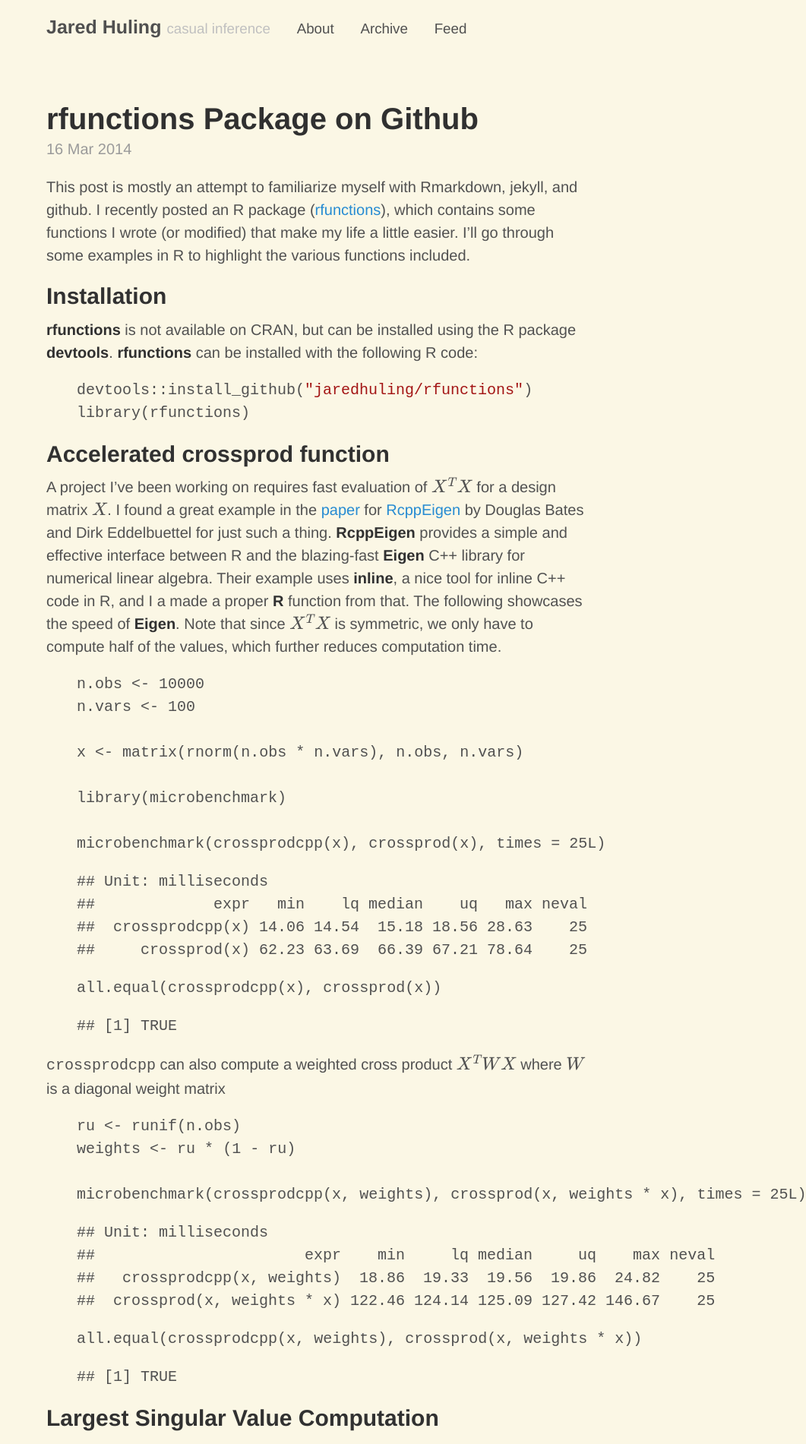
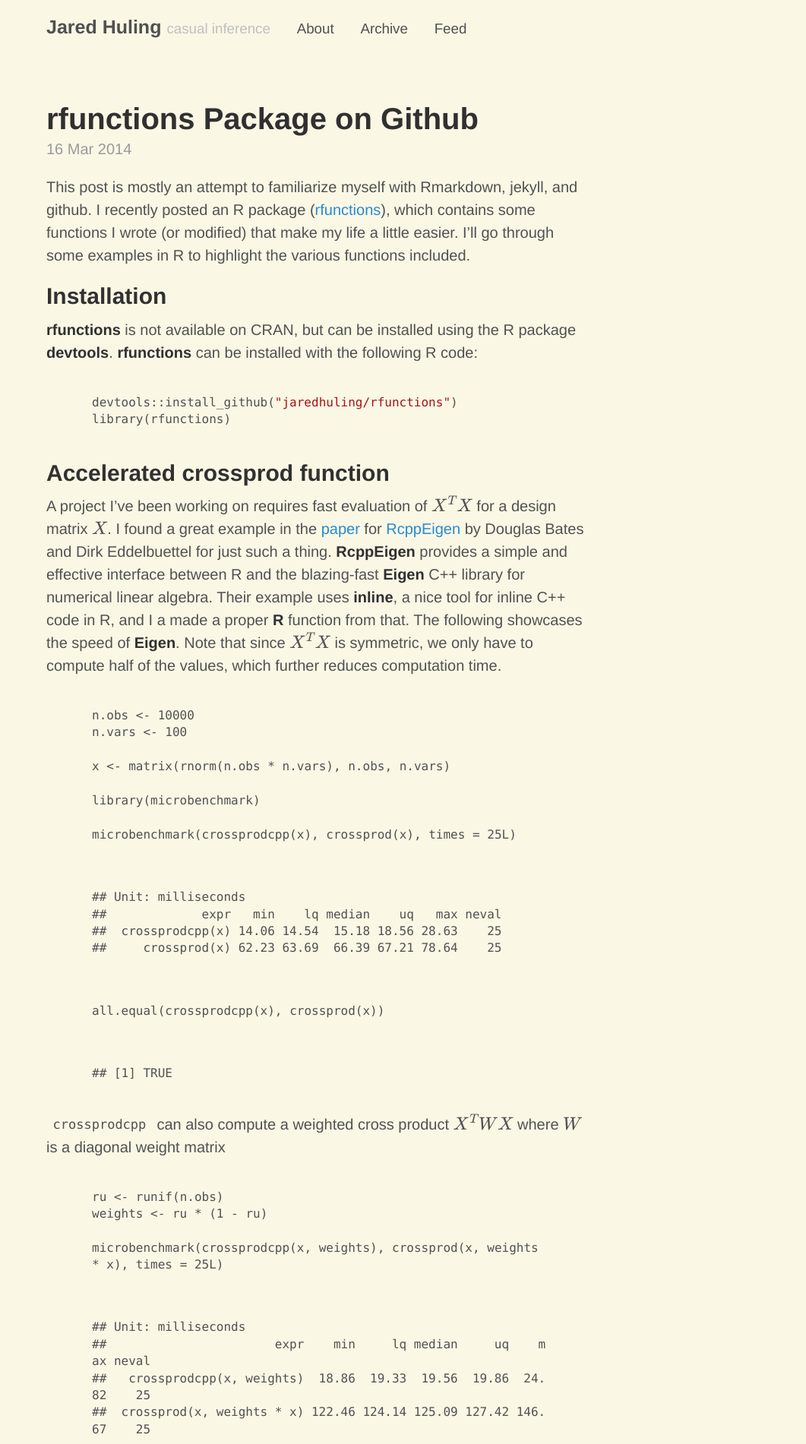
Before and after one commit to jaredhuling/jaredhuling.github.io, a Jekyll site: the page built from index.html, in a window 1280 px wide. Shown: the top 1901 px of the page at 76% size, without its empty margins (219-1280 px from the left). Built offline with Jekyll 4.4.1, drawn with Linux system fonts in a browser that asks for light colours; Markdown is read by kramdown in place of the engine named in the settings; formulas are drawn with MathJax 3; the list of posts is cut into pages by our own code.

Commit message:
poole.css

```diff
--- a/public/css/poole.css
+++ b/public/css/poole.css
@@ -144,7 +144,7 @@
   border-bottom: 1px dotted #e5e5e5;
 }
 
-/* Code
+/* Code */
 code,
 pre {
   font-family: Menlo, Monaco, "Courier New", monospace;
@@ -152,8 +152,8 @@
 code {
   padding: .25em .5em;
   font-size: 85%;
-  color: #bf616a;
-  background-color: #eaeaea;
+  color: inherit; /*#bf616a;*/
+  background-color: inherit; /*#eaeaea;*/
   border-radius: 3px;
 }
 pre {
@@ -167,7 +167,7 @@
   white-space: pre-wrap;
   word-break: break-all;
   word-wrap: break-word;
-  background-color: #eaeaea;
+  background-color: inherit /*#eaeaea;*/
 }
 pre code {
   padding: 0;
@@ -175,7 +175,7 @@
   color: inherit;
   background-color: transparent;
 }
-*/
+
 /* Pygments via Jekyll */
 .highlight {
   margin-bottom: 1rem;
```
